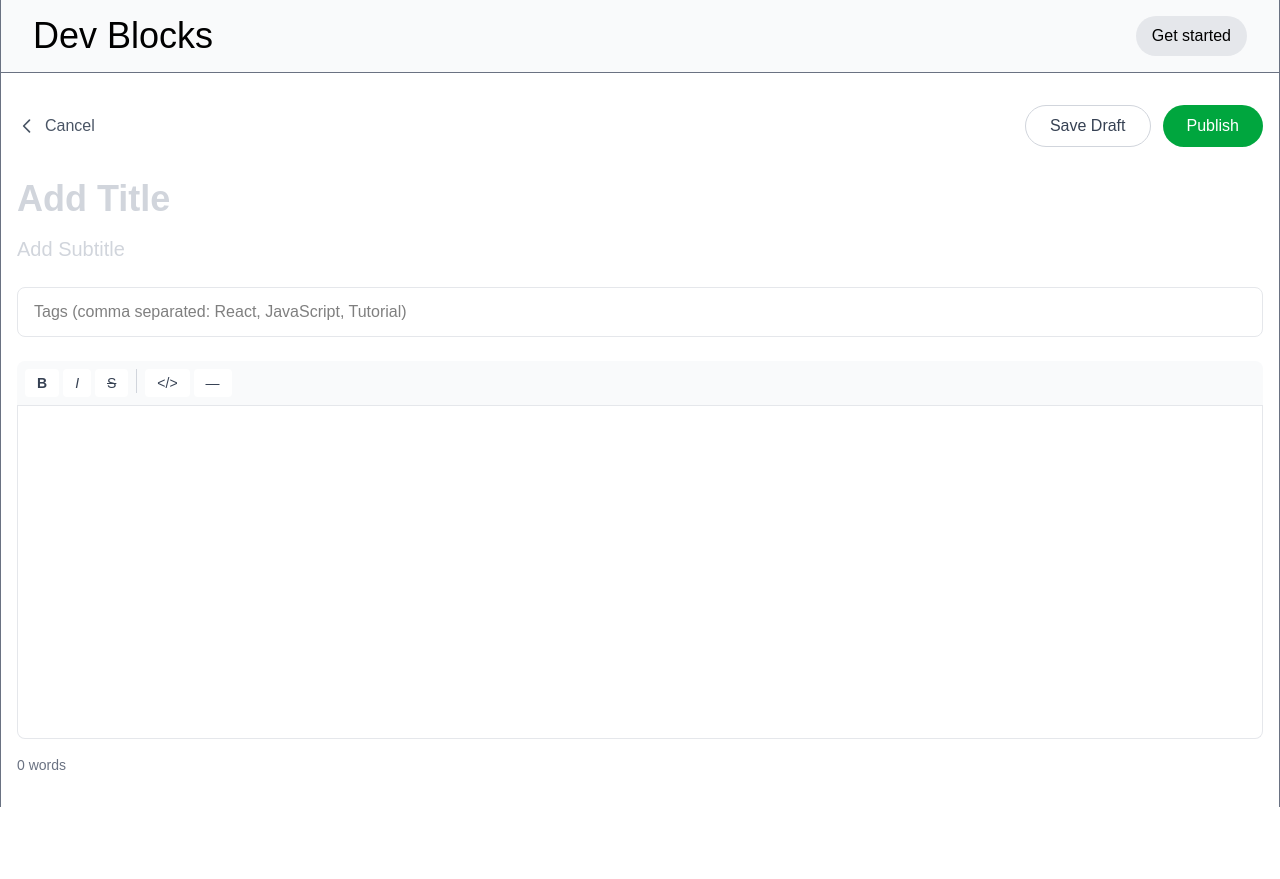
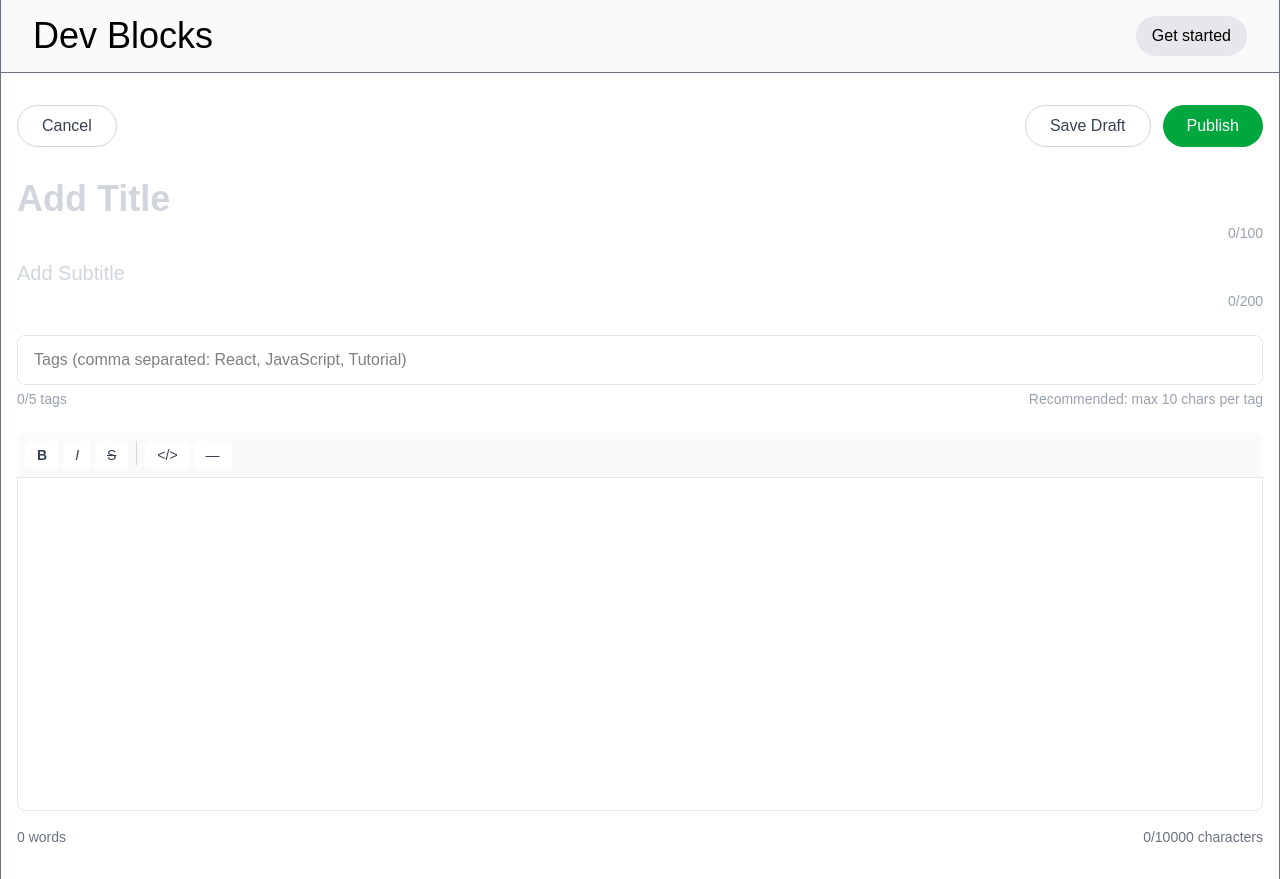
Before and after one commit to PraveenUppar/dev-blocks, a Next.js app in the folder frontend/: page /write in a window 1280 px wide. Built offline with nearby package versions, Linux system fonts and the light colour scheme; no server answers; a web font is replaced by a local one.

Commit message:
fix: ui/ux update

```diff
--- a/frontend/app/settings/page.tsx
+++ b/frontend/app/settings/page.tsx
@@ -2,6 +2,7 @@
 
 import { useState, useEffect } from "react";
 import { useAuth, useUser } from "@clerk/nextjs";
+import { handleApiError } from "@/utils/errorHandler";
 import { useRouter } from "next/navigation";
 import api from "@/lib/axios";
 import { setAuthTokenGetter } from "@/lib/axios";
@@ -92,10 +93,7 @@ export default function Settings() {
         }
       }
     } catch (error: any) {
-      console.error("Failed to update profile:", error);
-      toast.error(
-        error.response?.data?.error?.message || "Failed to update profile",
-      );
+      handleApiError(error, "Failed to update profile");
     } finally {
       setSaving(false);
     }
--- a/frontend/app/write/page.tsx
+++ b/frontend/app/write/page.tsx
@@ -7,6 +7,7 @@ import { useAuth } from "@clerk/nextjs";
 import { useRouter, useSearchParams } from "next/navigation";
 import { setAuthTokenGetter } from "@/lib/axios";
 import { toast } from "react-toastify";
+import { handleApiError } from "@/utils/errorHandler";
 
 export default function WritePage() {
   return (
@@ -104,8 +105,7 @@ function WritePageContent() {
         }
       }
     } catch (error: unknown) {
-      console.error("Failed to save draft:", error);
-      toast.error("Failed to save draft. Please try again.");
+      handleApiError(error, "Failed to save draft");
     } finally {
       setSaving(false);
     }
@@ -158,8 +158,7 @@ function WritePageContent() {
         }
       }
     } catch (error: unknown) {
-      console.error("Failed to publish:", error);
-      toast.error("Failed to publish. Please try again.");
+      handleApiError(error, "Failed to publish");
     } finally {
       setSaving(false);
     }
@@ -196,26 +195,14 @@ function WritePageContent() {
 
   return (
     <div className="min-h-screen bg-white ">
-      <div className="max-w-7xl mx-auto px-4 py-8 border-l border-r  border-gray-500">
+      <div className="max-w-7xl min-h-screen mx-auto px-4 py-8 border-l border-r  border-gray-500">
         {/* Header */}
         <div className="flex items-center justify-between mb-8 cursor-pointer">
           <button
             onClick={() => router.push("/")}
-            className="text-gray-600 hover:text-gray-900 flex items-center gap-2"
+            className="px-6 py-2 text-gray-700 border cursor-pointer border-gray-300 rounded-full hover:bg-gray-50 transition"
           >
-            <svg
-              className="w-5 h-5"
-              fill="none"
-              viewBox="0 0 24 24"
-              stroke="currentColor"
-            >
-              <path
-                strokeLinecap="round"
-                strokeLinejoin="round"
-                strokeWidth={2}
-                d="M15 19l-7-7 7-7"
-              />
-            </svg>
+
             {draftId ? "Back to Drafts" : "Cancel"}
           </button>
 
@@ -224,7 +211,7 @@ function WritePageContent() {
               <button
                 onClick={() => setShowDeleteModal(true)}
                 disabled={saving}
-                className="px-4 py-2 text-red-600 hover:bg-red-50 rounded-full transition disabled:opacity-50"
+                className="px-4 py-2 text-red-600 hover:bg-red-50 cursor-pointer  rounded-full transition disabled:opacity-50"
               >
                 Delete
               </button>
@@ -232,39 +219,19 @@ function WritePageContent() {
             <button
               onClick={handleSaveDraft}
               disabled={saving}
-              className="px-6 py-2 text-gray-700 border border-gray-300 rounded-full hover:bg-gray-50 transition disabled:opacity-50"
+              className="px-6 py-2 text-gray-700 border cursor-pointer border-gray-300 rounded-full hover:bg-gray-50 transition disabled:opacity-50"
             >
               {saving ? "Saving..." : draftId ? "Update Draft" : "Save Draft"}
             </button>
             <button
               onClick={handlePublish}
               disabled={saving}
-              className="px-6 py-2 bg-green-600 text-white rounded-full hover:bg-green-700 transition disabled:opacity-50"
+              className="px-6 py-2 bg-green-600 cursor-pointer  text-white rounded-full hover:bg-green-700 transition disabled:opacity-50"
             >
               {saving ? "Publishing..." : "Publish"}
             </button>
           </div>
         </div>
-
-        {/* Cover Image URL */}
-        {/* <div className="mb-6">
-          <input
-            type="text"
-            value={coverImage}
-            onChange={(e) => setCoverImage(e.target.value)}
-            placeholder="Cover image URL (upload feature will be coming soon)"
-            className="w-full px-4 py-3 border text-black border-gray-200 rounded-lg focus:ring-2 focus:ring-green-500 focus:border-transparent outline-none"
-          />
-          {coverImage && (
-            <Image
-              src={coverImage}
-              width={64}
-              height={64}
-              alt="Cover preview"
-              className="mt-4 w-full h-64 object-cover rounded-lg"
-            />
-          )}
-        </div> */}
 
         {/* Title */}
         <div className="mb-4">
@@ -275,6 +242,9 @@ function WritePageContent() {
             placeholder="Add Title"
             className="w-full text-4xl font-bold text-black placeholder-gray-300 border-0 focus:ring-0 focus:outline-none"
           />
+          <div className={`text-sm text-right mt-1 ${title.length > 100 ? 'text-red-500' : 'text-gray-400'}`}>
+            {title.length}/100
+          </div>
         </div>
 
         {/* Subtitle */}
@@ -286,6 +256,9 @@ function WritePageContent() {
             placeholder="Add Subtitle"
             className="w-full text-xl text-black placeholder-gray-300 border-0 focus:ring-0 focus:outline-none"
           />
+          <div className={`text-sm text-right mt-1 ${subtitle.length > 200 ? 'text-red-500' : 'text-gray-400'}`}>
+            {subtitle.length}/200
+          </div>
         </div>
 
         {/* Tags */}
@@ -297,6 +270,14 @@ function WritePageContent() {
             placeholder="Tags (comma separated: React, JavaScript, Tutorial)"
             className="w-full px-4 py-3 border text-black border-gray-200 rounded-lg focus:ring-2 focus:ring-green-500 focus:border-transparent outline-none"
           />
+          <div className="flex justify-between mt-1 text-sm text-gray-400">
+            <div>
+              {tags.split(",").filter(t => t.trim().length > 0).length}/5 tags
+            </div>
+            <div>
+              Recommended: max 10 chars per tag
+            </div>
+          </div>
         </div>
 
         {/* Editor */}
@@ -306,8 +287,9 @@ function WritePageContent() {
           placeholder="Tell your story..."
         />
 
-        {/* Word Count */}
-        <div className="mt-4 text-sm text-gray-500">
+        {/* Word and Character Count */}
+        <div className="mt-4 flex justify-between text-sm text-gray-500">
+          <div>
             {
               content
                 .replace(/<[^>]*>/g, "")
@@ -316,13 +298,17 @@ function WritePageContent() {
             }{" "}
             words
           </div>
+           <div className={`${content.length > 10000 ? 'text-red-500' : ''}`}>
+            {content.length}/10000 characters
+          </div>
+        </div>
       </div>
 
       {/* Delete Confirmation Modal */}
       {showDeleteModal && (
         <div className="fixed inset-0 bg-black bg-opacity-50 flex items-center justify-center z-50">
           <div className="bg-white rounded-lg p-6 max-w-md w-full mx-4">
-            <h2 className="text-xl font-bold mb-4 text-gray-900">
+            <h2 className="text-xl font-bold cursor-pointer mb-4 text-gray-900">
               Delete Draft?
             </h2>
             <p className="text-gray-600 mb-6">
@@ -332,7 +318,7 @@ function WritePageContent() {
             <div className="flex gap-3 justify-end">
               <button
                 onClick={() => setShowDeleteModal(false)}
-                className="px-4 py-2 text-gray-700 hover:bg-gray-100 rounded-lg transition"
+                className="px-4 py-2 text-gray-700  cursor-pointer  hover:bg-gray-300 rounded-lg transition"
               >
                 Cancel
               </button>
--- a/frontend/package.json
+++ b/frontend/package.json
@@ -21,13 +21,15 @@
     "@tiptap/react": "^3.19.0",
     "@tiptap/starter-kit": "^3.19.0",
     "axios": "^1.13.5",
+    "clsx": "^2.1.1",
     "date-fns": "^4.1.0",
     "lowlight": "^3.3.0",
     "next": "16.1.6",
     "react": "19.2.3",
     "react-dom": "19.2.3",
     "react-icons": "^5.5.0",
-    "react-toastify": "^11.0.5"
+    "react-toastify": "^11.0.5",
+    "tailwind-merge": "^3.4.1"
   },
   "devDependencies": {
     "@tailwindcss/postcss": "^4",
--- /dev/null
+++ b/frontend/utils/errorHandler.ts
@@ -0,0 +1,26 @@
+import { toast } from "react-toastify";
+
+/**
+ * Handles API errors by displaying specific toast notifications.
+ * Prioritizes Zod validation details (field-specific errors),
+ * then falls back to AppError messages, and finally a default message.
+ */
+export const handleApiError = (error: any, defaultMessage: string = "Something went wrong") => {
+  // 1. Zod Validation Errors (from backend validation middleware)
+  if (error.response?.data?.details && Array.isArray(error.response.data.details)) {
+    error.response.data.details.forEach((err: any) => {
+      toast.error(`${err.field}: ${err.message}`);
+    });
+    return;
+  }
+
+  // 2. Custom AppError Message (e.g. "User not found", "Unauthorized")
+  if (error.response?.data?.error?.message) {
+    toast.error(error.response.data.error.message);
+    return;
+  }
+
+  // 3. Fallback to default message
+  toast.error(defaultMessage);
+  console.error(defaultMessage, error);
+};
```
Also changed, not shown: frontend/app/components/Navbar.tsx (+17 -0 lines), frontend/app/page.tsx (+3 -4 lines), frontend/app/posts/[id]/[slug]/page.tsx (+16 -7 lines), 1 other file (tests, documents, lock files or other folders). Lines whose indentation alone changed are shown as unchanged.
